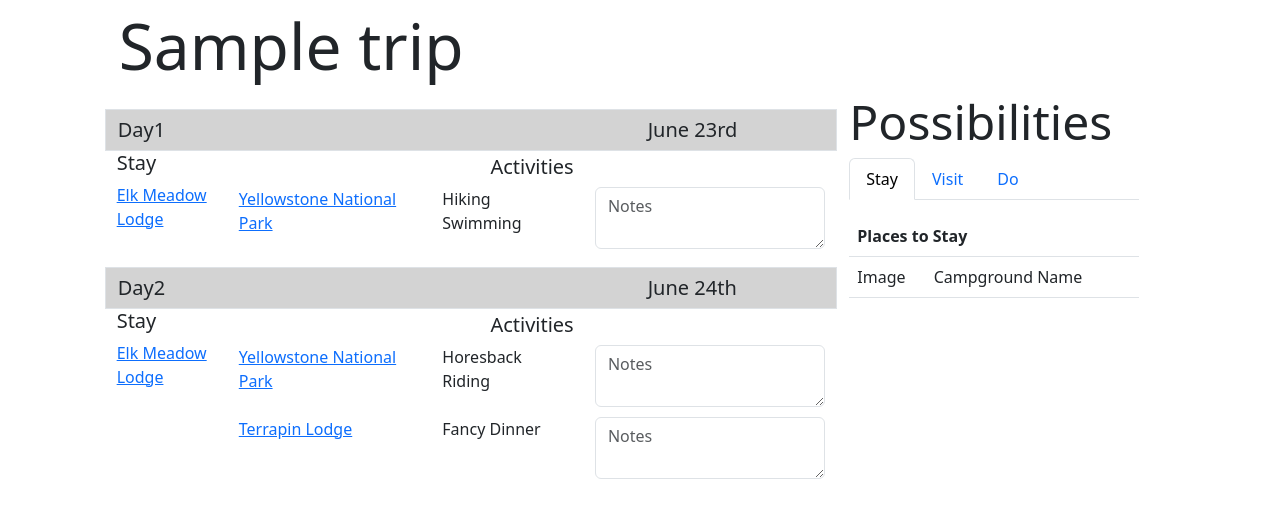
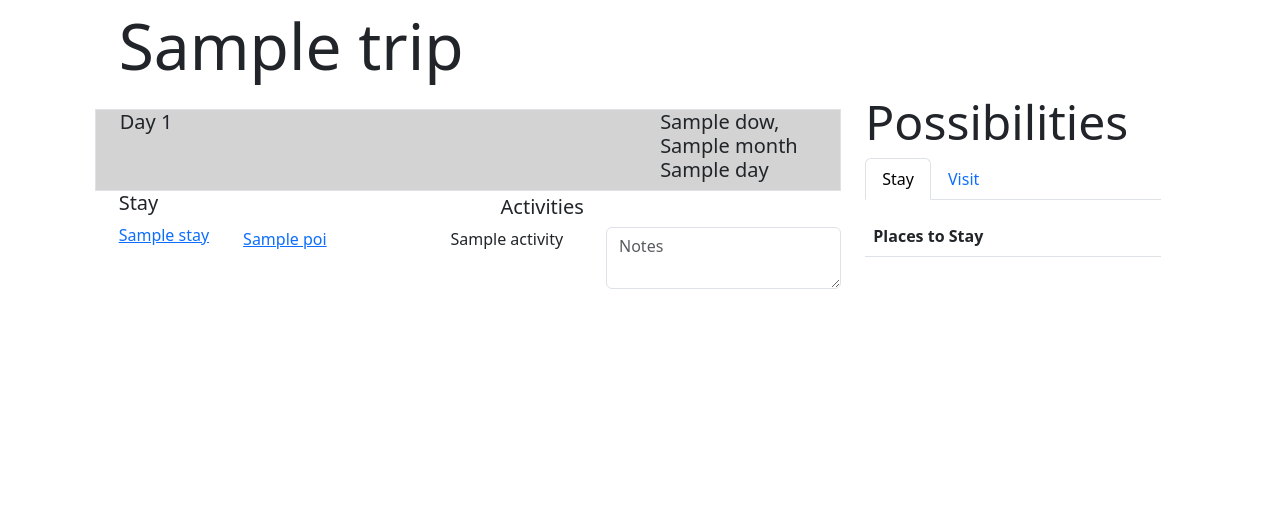
Before and after one commit to jat22/trip_od, a Flask app: template templates/trip/trip-details.html in a window 1280 px wide. Shown: the part 56-574 px from the top of the page. Run offline with Flask 3, Linux system fonts and the light colour scheme; tables that the repository leaves empty hold one stand-in row (values such as "Sample post"); the template is opened without the code that fills it: values that come from a table or form of the project are taken from there, most other values are stand-ins (such as "Sample title", 1, 10 or a date in 2020).

Commit message:
trip-details add stay

```diff
--- a/app.py
+++ b/app.py
@@ -1,11 +1,13 @@
 from flask import Flask, redirect, render_template, url_for, request, flash, session, g, jsonify
 from flask_debugtoolbar import DebugToolbarExtension
 from sqlalchemy import and_
+from sqlalchemy.orm import joinedload
 from sqlalchemy.exc import IntegrityError
+from datetime import datetime, timedelta
 import config, random, json
 
 from data import states
-from models import connect_db, db, User, Trip, POI, TripDay, DayActivity, TripPoiActivity, bcrypt, Activity
+from models import connect_db, db, User, Trip, POI, TripDay, Activity, TripDayPoiAct, bcrypt
 from forms import CreateAccountForm, CreateTripForm, LoginForm, EditUserForm, DescriptionUpdateForm, TripUpdateForm
 from functions import search_by_location, get_poi_details, display_date, get_location_options, search_by_poi, search_by_location
 from background_url import loc_bg_imgs, act_bg_imgs
@@ -15,7 +17,7 @@ app.app_context().push()
 app.config['SQLALCHEMY_DATABASE_URI'] = "postgresql:///rec_trips"
 app.config['SQLALCHEMY_TRACK_MODIFICATIONS'] = False
 app.config['DEBUG_TB_INTERCEPT_REDIRECTS'] = False
-app.config['SQLALCHEMY_ECHO'] = True
+# app.config['SQLALCHEMY_ECHO'] = True
 
 app.config['SECRET_KEY'] = "secrets"
 
@@ -169,10 +171,12 @@ def show_a_trip(trip_id):
             return redirect("/login")
     session[CURR_TRIP] = trip_id
     trip = Trip.query.get(trip_id)
+    days = db.session.query(TripDay).filter(TripDay.trip_id==trip_id).order_by(TripDay.date).all()
+
     desc_form = DescriptionUpdateForm(obj=trip)
-    trip_days = db.session.query(TripDay).filter(TripDay.trip_id==trip_id).order_by(TripDay.date).all()
 
-    return render_template("/trip/trip-details.html", trip = trip, days=trip_days, form=desc_form)
+
+    return render_template("/trip/trip-details.html", trip = trip, days=days, form=desc_form)
 
 
 @app.route("/trips/create", methods=["GET", "POST"])
@@ -198,7 +202,7 @@ def create_trip():
                     name = form.name.data,
                     start_date = start_date,
                     end_date = end_date,
-                    description = form.description.data,
+                    notes = form.description.data,
                     username = g.user.username
              )
         else:
@@ -256,27 +260,27 @@ def show_campgrounds(trip_id):
 #     return redirect(f"/trips/{trip_id}/campgrounds")
 
 
-@app.route("/trips/<int:trip_id>/activities")
-def show_activitiy_options(trip_id):
-    """ display activity template; data is rendered by JS"""
+# @app.route("/trips/<int:trip_id>/activities")
+# def show_activitiy_options(trip_id):
+#     """ display activity template; data is rendered by JS"""
 
-    if not g.user:
-        flash("Please Login or Create an Account")
-        return redirect("/login")
+#     if not g.user:
+#         flash("Please Login or Create an Account")
+#         return redirect("/login")
 
-    return render_template("/results/activities.html", trip_id=trip_id, base_url='BASE_URL', bg_img1=act_bg_imgs[random.randint(0,9)], bg_img2=act_bg_imgs[random.randint(0,9)], bg_img3=act_bg_imgs[random.randint(0,9)])
+#     return render_template("/results/activities.html", trip_id=trip_id, base_url='BASE_URL', bg_img1=act_bg_imgs[random.randint(0,9)], bg_img2=act_bg_imgs[random.randint(0,9)], bg_img3=act_bg_imgs[random.randint(0,9)])
 
-@app.route("/trips/<int:trip_id>/activity/<int:activity_id>")
-def activity_locations(trip_id, activity_id):
-    """ dispaly template for activities available at a particular location,
-    data rendered by JS"""
+# @app.route("/trips/<int:trip_id>/activity/<int:activity_id>")
+# def activity_locations(trip_id, activity_id):
+#     """ dispaly template for activities available at a particular location,
+#     data rendered by JS"""
 
-    if not g.user:
-        flash("Please Login or Create an Account")
-        return redirect("/login")
-    activity_name = Activity.query.get(activity_id).name
+#     if not g.user:
+#         flash("Please Login or Create an Account")
+#         return redirect("/login")
+#     activity_name = Activity.query.get(activity_id).name
 
-    return render_template("trip/activity-locations.html", trip_id=trip_id, activity_name=activity_name, activity_id=activity_id, bg_img1=act_bg_imgs[random.randint(0,9)], bg_img2=act_bg_imgs[random.randint(0,9)], bg_img3=act_bg_imgs[random.randint(0,9)])
+#     return render_template("trip/activity-locations.html", trip_id=trip_id, activity_name=activity_name, activity_id=activity_id, bg_img1=act_bg_imgs[random.randint(0,9)], bg_img2=act_bg_imgs[random.randint(0,9)], bg_img3=act_bg_imgs[random.randint(0,9)])
 
 
 # @app.route("/trips/<int:trip_id>/act<int:activity_id>/<location_id>/add", methods=["POST"])
@@ -303,8 +307,6 @@ def activity_locations(trip_id, activity_id):
 
 #     return redirect(f"/trips/{trip_id}/activities")
 
-
-
 @app.route("/trips/<int:trip_id>/campground/assign", methods=["POST"])
 def assign_campground(trip_id):
     """ assign a particular campground to a particular day """
@@ -313,27 +315,51 @@ def assign_campground(trip_id):
             flash("Please Login or Create an Account")
             return redirect("/login")
 
-    day_id = request.form.get("camp-day")
-    if day_id:
-        camp_id = request.form.get("location-id")
+    from_date = datetime.strptime(
+        request.form.get("from-date"), '%Y-%m-%d')
 
+    to_date = datetime.strptime(
+        request.form.get("to-date"), '%Y-%m-%d')
 
-        trip_day = TripDay.query.get(day_id)
-        if trip_day.camp_id:
-            flash("A campground is already assigned, if you would like to replace it, please delete current campground.", "danger")
+    trip = Trip.query.get(trip_id)
 
-        trip_day.camp_id = camp_id
-        db.session.add(trip_day)
+    date_diff = to_date - from_date
+    date_range = [(from_date + timedelta(days=i)).strftime('%Y-%m-%d')
+                  for i in range(date_diff.days + 1)]
 
-        u_camp = UTripCamp.query.filter(and_(UTripCamp.location_id==camp_id, UTripCamp.trip_id==trip_id)).first()
+    poi_name = request.form.get("poi-name")
+    poi_id = POI.query.filter(POI.name == poi_name).first().id
 
-        db.session.delete(u_camp)
-        db.session.commit()
-    else:
-         flash("Please select a day.", "danger")
+    for day in trip.days:
+        print(str(day.date), date_range[0])
+        if str(day.date) in date_range:
+            day.addStay(poi_id)
+    db.session.commit()
+
+    # TripDay.add_stay(trip_id, from_date, to_date, poi_name)
 
     return redirect(f"/trips/{trip_id}")
 
+    # if day_id:
+    #     camp_id = request.form.get("location-id")
+
+    #     trip_day = TripDay.query.get(day_id)
+    #     if trip_day.camp_id:
+    #         flash("A campground is already assigned, if you would like to replace it, please delete current campground.", "danger")
+
+    #     trip_day.stay = camp_id
+    #     db.session.add(trip_day)
+
+        # u_camp = UTripCamp.query.filter(and_(UTripCamp.location_id==camp_id, UTripCamp.trip_id==trip_id)).first()
+
+        # db.session.delete(u_camp)
+        # db.session.commit()
+    # else:
+    #      flash("Please select a day.", "danger")
+
+
+
+#### CHANGES ENTIRELY
 @app.route("/trips/<int:trip_id>/campground/delete", methods=["POST"])
 def delete_campground(trip_id):
     """ remove a campground from a trip entirely """
@@ -350,6 +376,7 @@ def delete_campground(trip_id):
 
     return redirect(f"/trips/{trip_id}")
 
+############CHANGES A LOT
 @app.route("/trips/<int:trip_id>/campground/unassign", methods=["POST"])
 def unassign_campground(trip_id):
     """ unassign a campground from a particular day, but leave attached to the trip """
@@ -359,7 +386,7 @@ def unassign_campground(trip_id):
         return redirect("/login")
 
     trip_day = TripDay.query.get(request.form.get("day-id"))
-    trip_day.camp_id = None
+    trip_day.stay = None
 
     ucamp = UTripCamp(
         location_id = request.form.get("campground-id"),
@@ -369,6 +396,8 @@ def unassign_campground(trip_id):
     db.session.commit()
     return redirect(f"/trips/{trip_id}")
 
+
+### UPDATE WITH UI #############
 @app.route("/trips/<int:trip_id>/activity/assign", methods=["POST"])
 def assign_activity(trip_id):
     """ assign an activity(with a location) to a particular day """
@@ -395,6 +424,8 @@ def assign_activity(trip_id):
         flash("Please select a date.", "danger")
 
     return redirect(f"/trips/{trip_id}")
+
+
 
 @app.route("/trips/<int:trip_id>/activity/unassign", methods=["POST"])
 def unassign_activity(trip_id):
@@ -431,6 +462,10 @@ def delete_activity(trip_id):
 
     return redirect(f"/trips/{trip_id}")
 
+#############################################
+#############################################
+############################################
+
 @app.route("/trips")
 def show_mytrips():
     """ display a list of all of the current user's trips """
@@ -463,7 +498,7 @@ def update_trip_info(trip_id):
         Trip.update(
             trip = trip,
             name = trip_form.name.data,
-            description = trip_form.description.data,
+            notes = trip_form.description.data,
             start_date = trip_form.start_date.data,
             end_date = trip_form.end_date.data,
         )
--- a/functions.py
+++ b/functions.py
@@ -37,6 +37,7 @@ def resource_search(endpoint, query="", limit="", offset="", full="true", state=
 			"radius" : radius,
 			"sort" : sort
 		})
+    print(resp.json()["RECDATA"])
     return resp.json()["RECDATA"]
 
 def location_detail_search(location_id):
@@ -346,7 +347,7 @@ def make_date_range(start, end):
 def get_all_activities():
     """ retreives a list of all activities from recreation.gov api """
 
-    data = resource_search("activities")["RECDATA"]
+    data = resource_search("activities")
     return name_id_only(data, "Activity")
 
 def name_id_only(list, type):
--- a/static/tripDetails.js
+++ b/static/tripDetails.js
@@ -5,8 +5,31 @@ $visitTab = $("#visit-tab");
 $visitTable = $("#visit-table")
 $doTab = $("#do-tab")
 $doTable = $("#do-table")
+$possTable = $("#poss-table")
+$addModal = $('#add-modal')
 allTables = [$stayTable, $visitTable, $doTable]
 allTabs = [$stayTab, $visitTab, $doTab]
+
+$stayTable.on("click", function(e){
+	e.preventDefault();
+	renderModal(e);
+})
+$('#close-btn').on('click', hanldeClose)
+function hanldeClose(e){
+	$addModal.addClass("d-none");
+	$('#modal-title').empty();
+}
+
+function renderModal(e){
+	let title = $(e.target).text();
+	$('#modal-title').append(
+		`<h3 class="mt-2">Stay At ${title}</h3>`
+	);
+	$('#stay-assign-form').append(`
+		<input type='hidden' name='poi-name' value='${title}'>
+	`)
+	$addModal.removeClass("d-none")
+}
 
 $possTabs.on("click", function(e){
 	e.preventDefault();
--- a/templates/trip/trip-details.html
+++ b/templates/trip/trip-details.html
@@ -6,101 +6,65 @@
 <div class="container mt-2">
 
 </div>
-<div class="container-fluid">
+<div class="container-fluid mb-5">
 	<div class="row">
 		<div class="col-1"></div>
 		<div class="col pl-0">
 			<h1 class="display-3">{{ trip.name }}</h1>
 		</div>
+	</div>
 	<div class="row">
 		<div class="col-1"></div>
 		<div class="col-7">
+			{% for day in days %}
+			<div class="row" id="day-{{ day.id }}">
 				<div class="row border mt-3" style="background-color: lightgray">
-				<div class="row pt-2" >
 					<div class="col-2">
-						<h5>Day1</h5>
+						<h5>Day {{ loop.index }}</h5>
 					</div>
 					<div class="col-7"></div>
 					<div class="col-3">
-						<h5>June 23rd</h5>
+						<h5>{{ day.dow }}, {{ day.month }} {{ day.day }}</h5>
 					</div>
 				</div>
 			</div>
 			<div class="row">
 				<div class="col-2">
 					<h5>Stay</h5>
-					<p><a href=''>Elk Meadow Lodge</a></p>
+					{% if day.stay %}
+					<p><a href="/poi/{{ day.stay.id }}">{{ day.stay.name }}</a></p>
+					{% else %}
+					<button class="btn btn-sm btn-secondary">Campsites</button>
+					{% endif %}
 				</div>
 				<div class="col-10">
 					<div class="row text-center pt-1">
 						<h5>Activities</h5>
 					</div>
+					{% for poi in day.pois %}
 					<div class="row">
 						<div class="col-4">
-							<a href="">Yellowstone National Park</a>
+							<a href="/poi/{{ poi.id }}">{{ poi.name }}</a>
 						</div>
 						<div class="col-3">
 							<ul class="list-unstyled">
-								<li>Hiking</li>
-								<li>Swimming</li>
+								{% for day_act in poi.day_acts %}
+									{% if day_act.day_id == day.id %}
+										<li>{{ day_act.activity.name }}</li>
+									{% endif %}
+								{% endfor %}
 							</ul>
 						</div>
 						<div class="col-5">
 							<textarea class="form-control" placeholder="Notes"></textarea>
 						</div>
 					</div>
+					{% endfor %}
 				</div>
 			</div>
-			<div class="row border mt-3" style="background-color: lightgray">
-				<div class="row pt-2" >
-					<div class="col-2">
-						<h5>Day2</h5>
+			{% endfor%}
 		</div>
-					<div class="col-7"></div>
-					<div class="col-3">
-						<h5>June 24th</h5>
-					</div>
-				</div>
-			</div>
-			<div class="row">
-				<div class="col-2">
-					<h5>Stay</h5>
-					<p><a href=''>Elk Meadow Lodge</a></p>
-				</div>
-				<div class="col-10">
-					<div class="row text-center pt-1">
-						<h5>Activities</h5>
-					</div>
-					<div class="row pb-2">
-						<div class="col-4">
-							<a href="">Yellowstone National Park</a>
-						</div>
-						<div class="col-3">
-							<ul class="list-unstyled">
-								<li>Horesback Riding</li>
-							</ul>
-						</div>
-						<div class="col-5">
-							<textarea class="form-control" placeholder="Notes"></textarea>
-						</div>
-					</div>
-					<div class="row pb-2">
-						<div class="col-4">
-							<a href="">Terrapin Lodge</a>
-						</div>
-						<div class="col-3">
-							<ul class="list-unstyled">
-								<li>Fancy Dinner</li>
-							</ul>
-						</div>
-						<div class="col-5">
-							<textarea class="form-control" placeholder="Notes"></textarea>
-						</div>
-					</div>
-				</div>
-			</div>
-		</div>
-		<div class="col-3">
+		<div class="col-3" id="poss_table">
 			<h2 class="display-5">Possibilities</h2>
 			<ul class="nav nav-tabs" id="possibility-tabs">
 				<li class="nav-item">
@@ -109,22 +73,18 @@
 				<li class="nav-item" >
 					<a class="nav-link" id="visit-tab" href="#">Visit</a>
 				</li>
-				<li class="nav-item">
-				  <a class="nav-link" id="do-tab" href="#">Do</a>
-				</li>
 			</ul>
 			<table class="table table-hover mt-3" id="stay-table">
-				<tbody>
 				<thead>
 					<td colspan="2" class="fw-bold">Places to Stay</td>
 				</thead>
-					{% for campground in trip.unassinged %}
-						<tr>
-							<td class="align-middle img-col">
-								Image
-							</td>
-							<td class="align-middle name-col">Campground Name</td>
+				<tbody>
+					{% for poss in trip.possibilities %}
+						{% if poss.type == "stay" %}
+						<tr id="{{ poss.poi_id }}">
+							<td id="name-col" class="align-middle">{{ poss.name }}</td>
 						</tr>
+						{% endif %}
 					{% endfor %}
 				</tbody>
 				</table>
@@ -133,56 +93,81 @@
 					<td colspan="2" class="fw-bold">Places to Visit</caption>
 				</thead>
 				<tbody>
-					<tr onclick="window.location='';">
-						<td id="img-col" class="align-middle">
-							<img id="result-img" src="https://cdn.pixabay.com/photo/2020/06/14/17/57/mountains-5298769_1280.jpg">
-						</td>
-						<td id="name-col" class="align-middle">Great Smoky Mountains</td>
+					{% for poss in trip.possibilities %}
+						{% if poss.type == "visit" %}
+						<tr id="{{ poss.poi_id }}">
+							<td id="name-col" class="align-middle">{{ poss.name }}</td>
 						</tr>
-					<tr onclick="window.location='';">
-						<td id="img-col" class="align-middle">
-							<img id="result-img" src="https://cdn.pixabay.com/photo/2020/06/14/17/57/mountains-5298769_1280.jpg">
-						</td>
-						<td id="name-col" class="align-middle">Baxter State Park</td>
-					</tr>
-					<tr onclick="window.location='';">
-						<td id="img-col" class="align-middle">
-							<img id="result-img" src="https://cdn.pixabay.com/photo/2020/06/14/17/57/mountains-5298769_1280.jpg">
-						</td>
-						<td id="name-col" class="align-middle">Zion National Park</td>
-					</tr>
-				</tbody>
-			  </table>
-			  <table class="table table-hover mt-3 d-none" id="do-table">
-				<tbody>
-					<thead>
-						<td colspan="2" class="fw-bold">Things to Do</td>
-					</thead>
-					<tr onclick="window.location='';">
-						<td id="img-col" class="align-middle">
-							<img id="result-img" src="https://cdn.pixabay.com/photo/2020/06/14/17/57/mountains-5298769_1280.jpg">
-						</td>
-						<td id="name-col" class="align-middle">Hike to Morador</td>
-					</tr>
-					<tr onclick="window.location='';">
-						<td id="img-col" class="align-middle">
-							<img id="result-img" src="https://cdn.pixabay.com/photo/2020/06/14/17/57/mountains-5298769_1280.jpg">
-						</td>
-						<td id="name-col" class="align-middle">Visit Galactica</td>
-					</tr>
-					<tr onclick="window.location='';">
-						<td id="img-col" class="align-middle">
-							<img id="result-img" src="https://cdn.pixabay.com/photo/2020/06/14/17/57/mountains-5298769_1280.jpg">
-						</td>
-						<td id="name-col" class="align-middle">Frolick in the Shire</td>
-					</tr>
+						{% endif %}
+					{% endfor %}
 				</tbody>
 			</table>
 		</div>
 		<div class="col-1"></div>
 	</div>
+
+	<div class="position-fixed top-0 start-0 d-flex align-items-center justify-content-center d-none pop-up-form" id="add-modal" style="height: 100vh; width: 100vw;">
+		<div class="col-3"></div>
+		<div class="col-6">
+			<div class="container card">
+				<div class="card-body">
+					<div class="row">
+						<div class="col-11" id="modal-title">
+						</div>
+						<div class="col-1">
+							<button class="btn btn-secondary opacity-75 btn-sm" id="close-btn">X</button>
+						</div>
+					</div>
+					<div id="modal-body">
+						<form action="/trips/{{ trip.id }}/campground/assign" method="POST" id="stay-assign-form">
+							<label for="from-date">
+								From:
+							</label>
+							<select class="form-select" name="from-date" id="from-date">
+								{% for day in trip.days %}
+								<option value="{{ day.date }}">Day {{ loop.index }}: {{ day.dow }}, {{ day.month }} {{ day.day }}</option>
+								{% endfor %}
+							</select>
+							<label for="to-date">
+								To:
+							</label>
+							<select class="form-select" name="to-date" id="to-date">
+								{% for day in trip.days %}
+								<option value="{{ day.date }}">Day {{ loop.index }}: {{ day.dow }}, {{ day.month }} {{ day.day }}</option>
+								{% endfor %}
+							</select>
+							<button type="submit" class="btn btn-sm btn-secondary mt-3">Add to Trip</button>
+						</form>
+
+					</div>
+				</div>
+			</div>
+		</div>
+		<div class="col-3"></div>
+	</div>
+
+	<div class="position-fixed top-0 start-0 d-flex align-items-center justify-content-center d-none pop-up-form" id="add-modal" style="height: 100vh; width: 100vw;">
+		<div class="col-3"></div>
+		<div class="col-6">
+			<div class="container card">
+				<div class="card-body">
+					<div class="row">
+						<div class="col-11" id="modal-title">
+						</div>
+						<div class="col-1">
+							<button class="btn btn-secondary opacity-75 btn-sm" id="close-btn">X</button>
+						</div>
+					</div>
+					<div id="modal-body">
+						<ul class="list-group mb-3 mt-3" id="modal-body">
+						</ul>
+					</div>
+				</div>
+			</div>
+		</div>
+		<div class="col-3"></div>
 	</div>
 {% endblock %}
 {% block scripts %}
-<script src="/static/tripDetails.js"></script>
+<script src="/static/tripDetails.js"> </script>
 {% endblock %}
```
Also changed, not shown: models.py (+120 -27 lines), seed.py (+42 -17 lines). Lines whose indentation alone changed are shown as unchanged.
